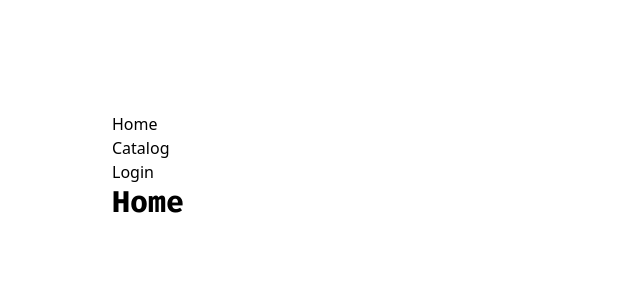
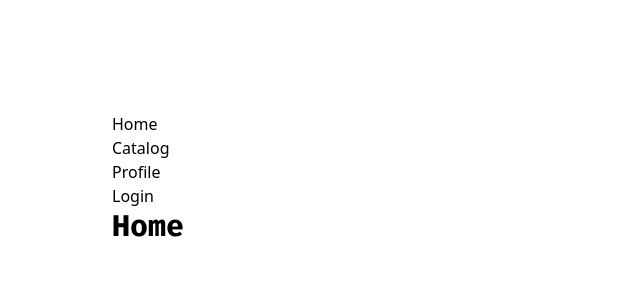
Before and after one commit to TimiPashov/ReactSellCars, a React (Vite) app in the folder ReactSellCars/: page / in a window 1280 px wide. Shown: the top 300 px of the page, without its empty margins (0-640 px from the left). Built offline with nearby package versions, Linux system fonts and the light colour scheme; no server answers.

Commit message:
add type User add nav link to profile

```diff
--- a/ReactSellCars/src/App.tsx
+++ b/ReactSellCars/src/App.tsx
@@ -7,6 +7,7 @@ import Details from "./components/Details/Details";
 import { CarProvider } from "./contexts/CarContext";
 import Login from "./components/Login/Login";
 import { AuthProvider } from "./contexts/AuthContext";
+import Profile from "./components/Profile/Profile";
 
 function App() {
   return (
@@ -18,6 +19,7 @@ function App() {
             <Route path="/" element={<Home />} />
             <Route path="/cars" element={<Catalog />} />
             <Route path="/cars/:id" element={<Details />} />
+            <Route path="/profile" element={<Profile />} />
             <Route path="/login" element={<Login />} />
           </Routes>
         </CarProvider>
--- a/ReactSellCars/src/components/Nav/Nav.tsx
+++ b/ReactSellCars/src/components/Nav/Nav.tsx
@@ -11,6 +11,9 @@ export default function Nav() {
           <NavLink to="/cars">Catalog</NavLink>
         </li>
         <li>
+          <NavLink to="/profile">Profile</NavLink>
+        </li>
+        <li>
           <NavLink to="/login">Login</NavLink>
         </li>
       </ul>
--- /dev/null
+++ b/ReactSellCars/src/components/Profile/Profile.tsx
@@ -0,0 +1,19 @@
+// import { useEffect } from "react";
+// import { getProfile } from "../../services/userService";
+
+import { useAuthContext } from "../../contexts/AuthContext";
+import { User } from "../../types/Auth";
+
+export default function Profile() {
+  const { user } = useAuthContext() as { user: User };
+  console.log(user);
+
+  return (
+    <div>
+      <h1 className="text-3xl font-bold font-fira-code">Profile</h1>
+      <div>
+        <p>Profile content</p>
+      </div>
+    </div>
+  );
+}
--- a/ReactSellCars/src/contexts/AuthContext.tsx
+++ b/ReactSellCars/src/contexts/AuthContext.tsx
@@ -1,5 +1,5 @@
 import { createContext, useState, ReactNode, useContext } from "react";
-import { login } from "../services/userService";
+import { getProfile, login } from "../services/userService";
 
 export const AuthContext = createContext({});
 
@@ -13,11 +13,16 @@ export function AuthProvider({ children }: { children: ReactNode }) {
     setPassword: React.Dispatch<React.SetStateAction<string>>
   ): Promise<void> {
     e.preventDefault();
-    console.log(data);
     await login(data.email, data.password);
+    const user = await getProfile();
+    setUser(user);
     setEmail("");
     setPassword("");
   }
+
+  // useEffect(() => {
+  //   getProfile().then((data) => setUser(data));
+  // }, []);
 
   return (
     <AuthContext.Provider value={{ user, setUser, onLoginSubmit }}>
```
Also changed, not shown: ReactSellCars/src/types/Auth.ts (+7 -0 lines).
